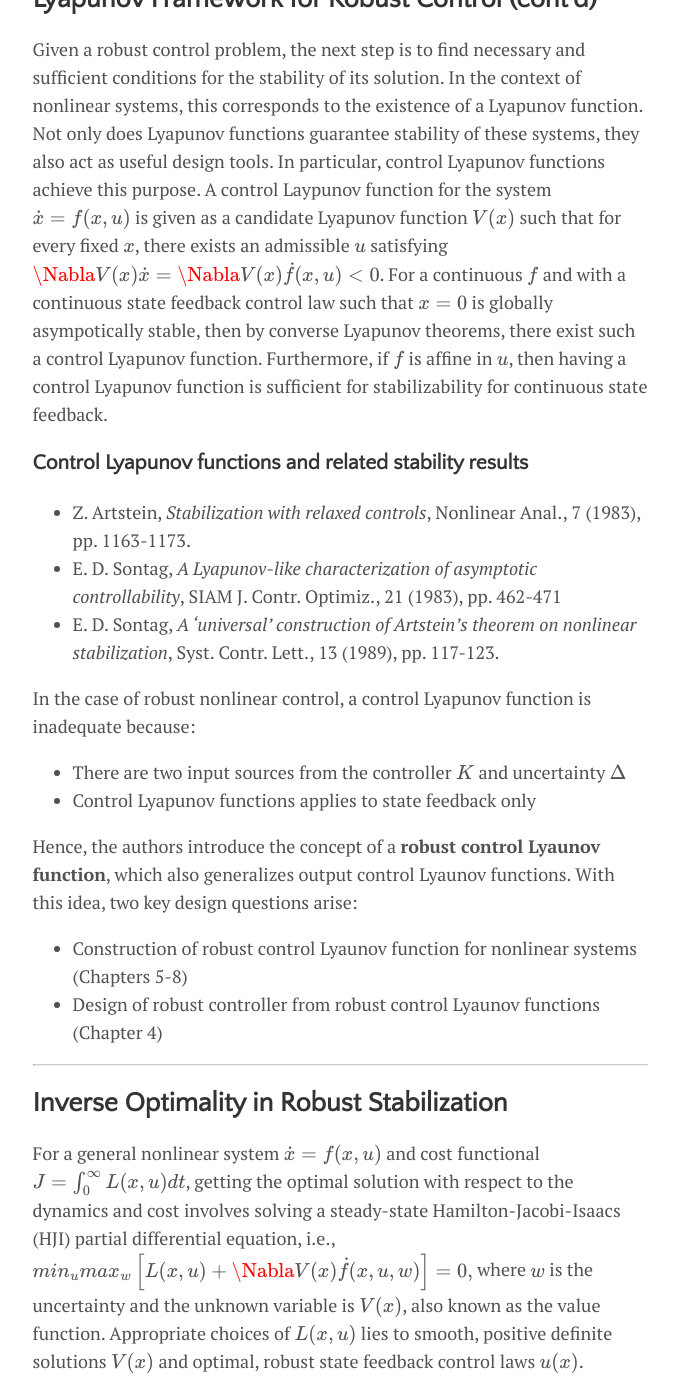
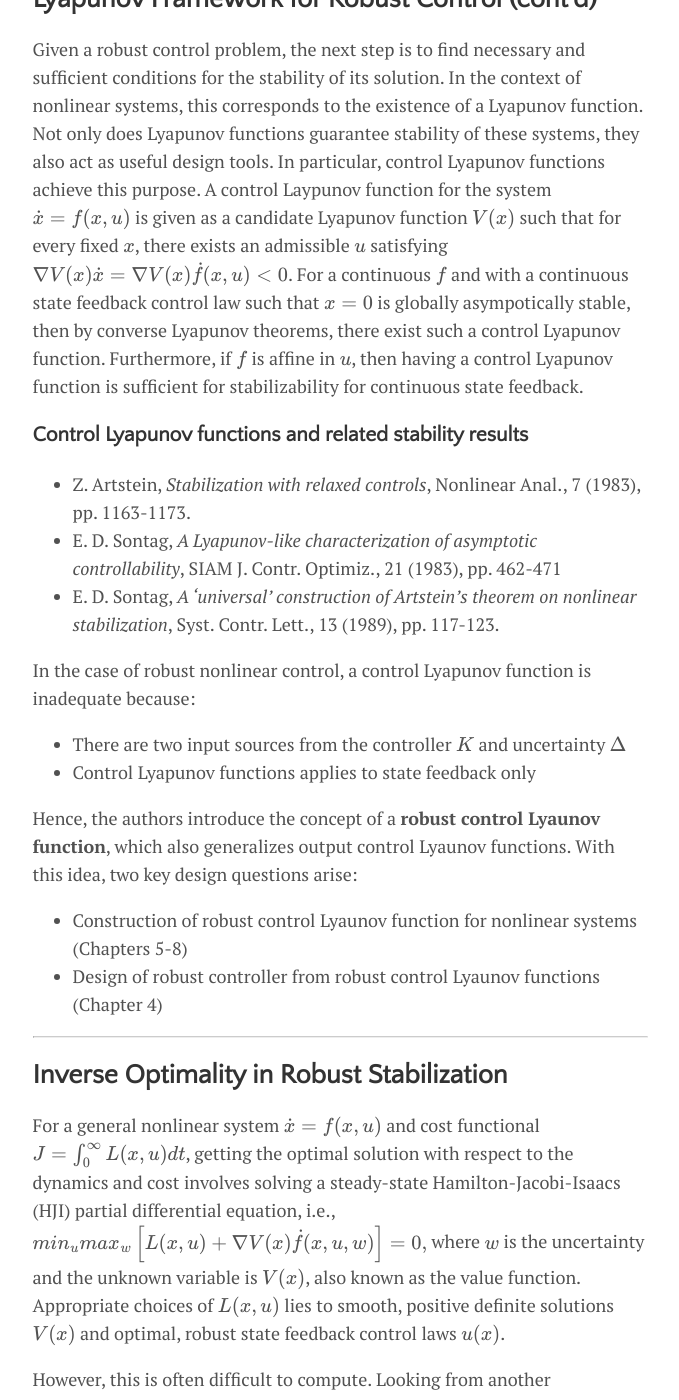
Before and after one commit to CheeGY/cheegy.github.io, a Jekyll site: the page built from _posts/2021-01-11-IntroChapterFreemanP2.md, in a window 1280 px wide and 1400 px high, scrolled down 908 px. Shown: the whole window, without its empty margins (300-979 px from the left). Built offline with Jekyll 4.4.1, drawn with Linux system fonts in a browser that asks for light colours; formulas are drawn with MathJax 3.

```diff
--- a/_posts/2021-01-11-IntroChapterFreemanP2.md
+++ b/_posts/2021-01-11-IntroChapterFreemanP2.md
@@ -15,7 +15,7 @@ This is a continuation of the presentation of key ideas from Chapter 1 of the bo
 
 ## Lyapunov Framework for Robust Control (cont'd)
 
-Given a robust control problem, the next step is to find necessary and sufficient conditions for the stability of its solution. In the context of nonlinear systems, this corresponds to the existence of a Lyapunov function. Not only does Lyapunov functions guarantee stability of these systems, they also act as useful design tools.  In particular, control Lyapunov functions achieve this purpose. A control Laypunov function for the system $\dot{x} = f(x,u)$ is given as a candidate Lyapunov function $V(x)$ such that for every fixed $x$, there exists an admissible $u$ satisfying $\Nabla V(x) \dot{x} = \Nabla V(x) \dot f(x,u) < 0$.  For a continuous $f$ and with a continuous state feedback control law such that $x=0$ is globally asympotically stable, then by converse Lyapunov theorems, there exist such a control Lyapunov function. Furthermore, if $f$ is affine in $u$, then having a control Lyapunov function is sufficient for stabilizability for continuous state feedback.
+Given a robust control problem, the next step is to find necessary and sufficient conditions for the stability of its solution. In the context of nonlinear systems, this corresponds to the existence of a Lyapunov function. Not only does Lyapunov functions guarantee stability of these systems, they also act as useful design tools.  In particular, control Lyapunov functions achieve this purpose. A control Laypunov function for the system $\dot{x} = f(x,u)$ is given as a candidate Lyapunov function $V(x)$ such that for every fixed $x$, there exists an admissible $u$ satisfying $\nabla V(x) \dot{x} = \nabla V(x) \dot f(x,u) < 0$.  For a continuous $f$ and with a continuous state feedback control law such that $x=0$ is globally asympotically stable, then by converse Lyapunov theorems, there exist such a control Lyapunov function. Furthermore, if $f$ is affine in $u$, then having a control Lyapunov function is sufficient for stabilizability for continuous state feedback.
 
 ### Control Lyapunov functions and related stability results
 - Z. Artstein, _Stabilization with relaxed controls_, Nonlinear Anal., 7 (1983), pp. 1163-1173.
@@ -36,7 +36,7 @@ Hence, the authors introduce the concept of a **robust control Lyaunov function*
 
 For a general nonlinear system $\dot{x} = f(x,u)$ and cost functional $J = \int_0^{\infty} L(x,u) dt$, getting the optimal solution with respect to the dynamics and cost involves solving a steady-state Hamilton-Jacobi-Isaacs (HJI) partial differential equation, i.e.,
 $$
-min_u max_w \left[ L(x,u) + \Nabla V(x) \dot f(x,u,w) \right] = 0,
+min_u max_w \left[ L(x,u) + \nabla V(x) \dot f(x,u,w) \right] = 0,
 $$
 where $w$ is the uncertainty and the unknown variable is $V(x)$, also known as the value function. Appropriate choices of $L(x,u)$ lies to smooth, positive definite solutions $V(x)$ and optimal, robust state feedback control laws $u(x)$.
 
```
